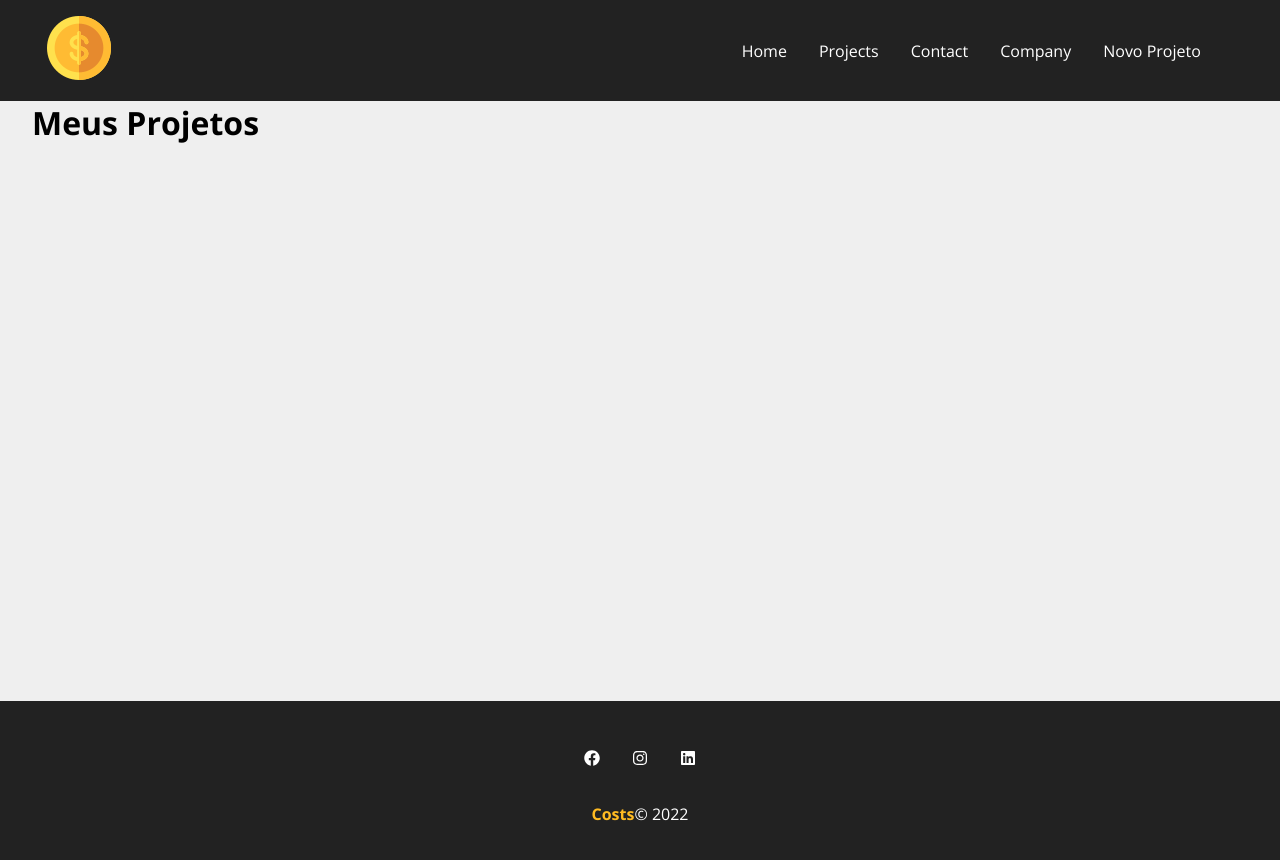
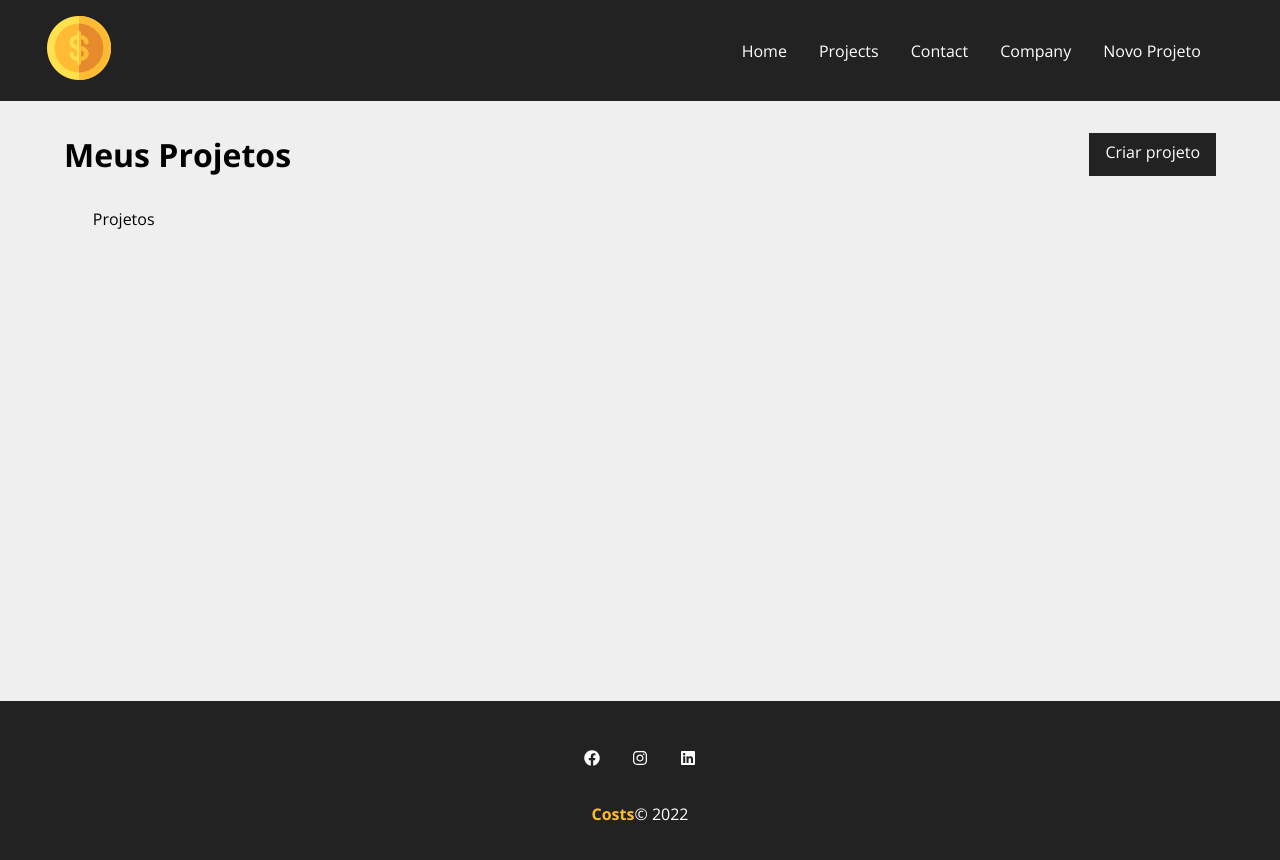
Before and after one commit to FeBassetto/Costs, a React (Create React App) app: page /projects in a window 1280 px wide. Shown: the top 860 px of the page. Built offline with nearby package versions, Linux system fonts and the light colour scheme; the HTML template or start-up script is replaced by a standard one; a web font is replaced by a local one.

Commit message:
Finished dashboard

```diff
--- a/db.json
+++ b/db.json
@@ -21,6 +21,11 @@
       "cost": 0,
       "services": [],
       "id": 2
+    },
+    {
+      "cost": 0,
+      "services": [],
+      "id": 3
     }
   ],
   "categories": [
--- a/src/components/pages/Projects/projects.js
+++ b/src/components/pages/Projects/projects.js
@@ -1,7 +1,10 @@
 import React from "react";
 import { useLocation } from "react-router-dom";
+import styles from './projects.module.css'
 
 import Message from "../../layout/Message/message";
+import LinkButton from "../../LinkButton/linkbutton";
+import Container from "../../layout/Container/container";
 
 const Projects = () => {
 
@@ -13,9 +16,15 @@
     }
 
     return(
-        <div>
-            <h1>Meus Projetos</h1>
+        <div className={styles.project_container}>
+            <div className={styles.title_container}>
+                <h1>Meus Projetos</h1>
+                <LinkButton to="/newprject" text="Criar projeto" />
+            </div>
             {message && <Message type="success" msg={message} /> }
+            <Container customClass="start">
+                <p>Projetos</p>
+            </Container>
         </div>
 
     )
--- a/src/components/pages/Projects/projects.module.css
+++ b/src/components/pages/Projects/projects.module.css
@@ -0,0 +1,10 @@
+.project_container{
+    padding: 2em;
+    width: 100%;
+}
+
+.title_container{
+    display: flex;
+    justify-content: space-between;
+    margin-bottom: 2em;
+}
```
